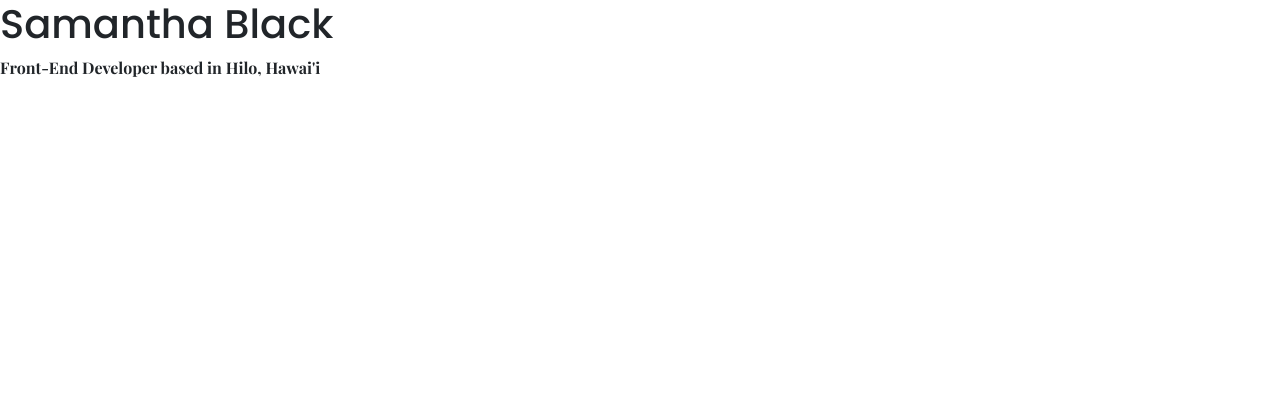
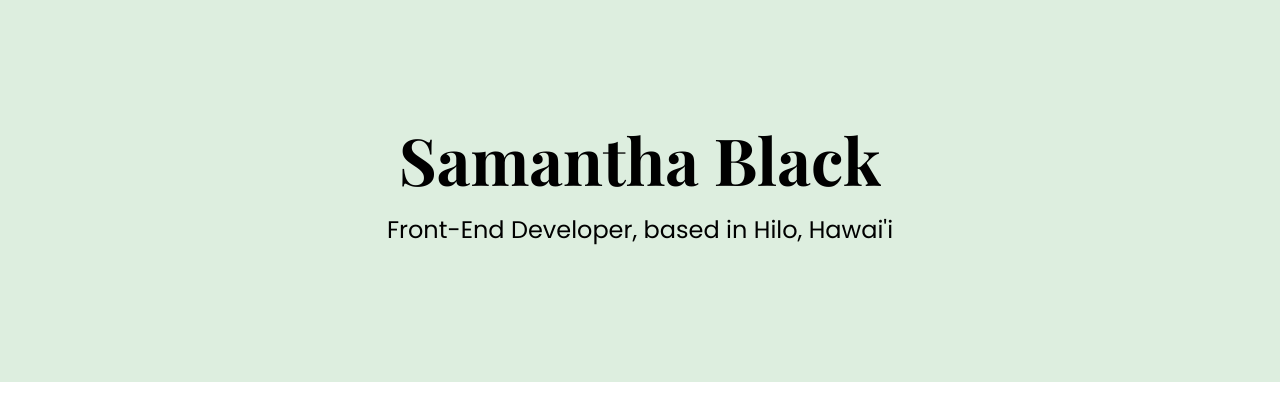
Before and after one commit to samanthakblack/portfolio-project, a plain HTML site: page index.html in a window 1280 px wide. Drawn offline with nearby package versions, Linux system fonts and the light colour scheme.

Commit message:
Homepage hero creation

```diff
--- a/index.html
+++ b/index.html
@@ -29,7 +29,9 @@
     <title>Document</title>
   </head>
   <body>
-    <h1>Samantha Black</h1>
-    <p>Front-End Developer based in Hilo, Hawai'i</p>
+    <div class="hero">
+      <h1>Samantha Black</h1>
+      <h2>Front-End Developer, based in Hilo, Hawai'i</h2>
+    </div>
   </body>
 </html>
--- a/styles/style.css
+++ b/styles/style.css
@@ -1,7 +1,39 @@
-h1 {
-  font-family: "Poppins", sans-serif;
+:root {
+  --primary-color: #ddeedf;
+  --secondary-color: #5c715e;
+  --primary-font-family: "Playfair Display", serif;
+  --secondary-font-family: "Poppins", sans-serif;
+}
+
+h1,
+h2,
+h3,
+h4,
+h5,
+h6 {
+  color: black;
+  font-weight: bold;
+  font-family: var(--primary-font-family);
 }
 
 p {
-  font-family: "Playfair Display", serif;
+  font-family: var(--secondary-font-family);
+  font-weight: normal;
 }
+
+.hero {
+  background: var(--primary-color);
+  text-align: center;
+  padding: 120px 0;
+}
+
+.hero h1 {
+  font-size: 65px;
+}
+
+.hero h2 {
+  font-family: var(--secondary-font-family);
+  font-weight: normal;
+  line-height: 2;
+  font-size: 24px;
+}
```
